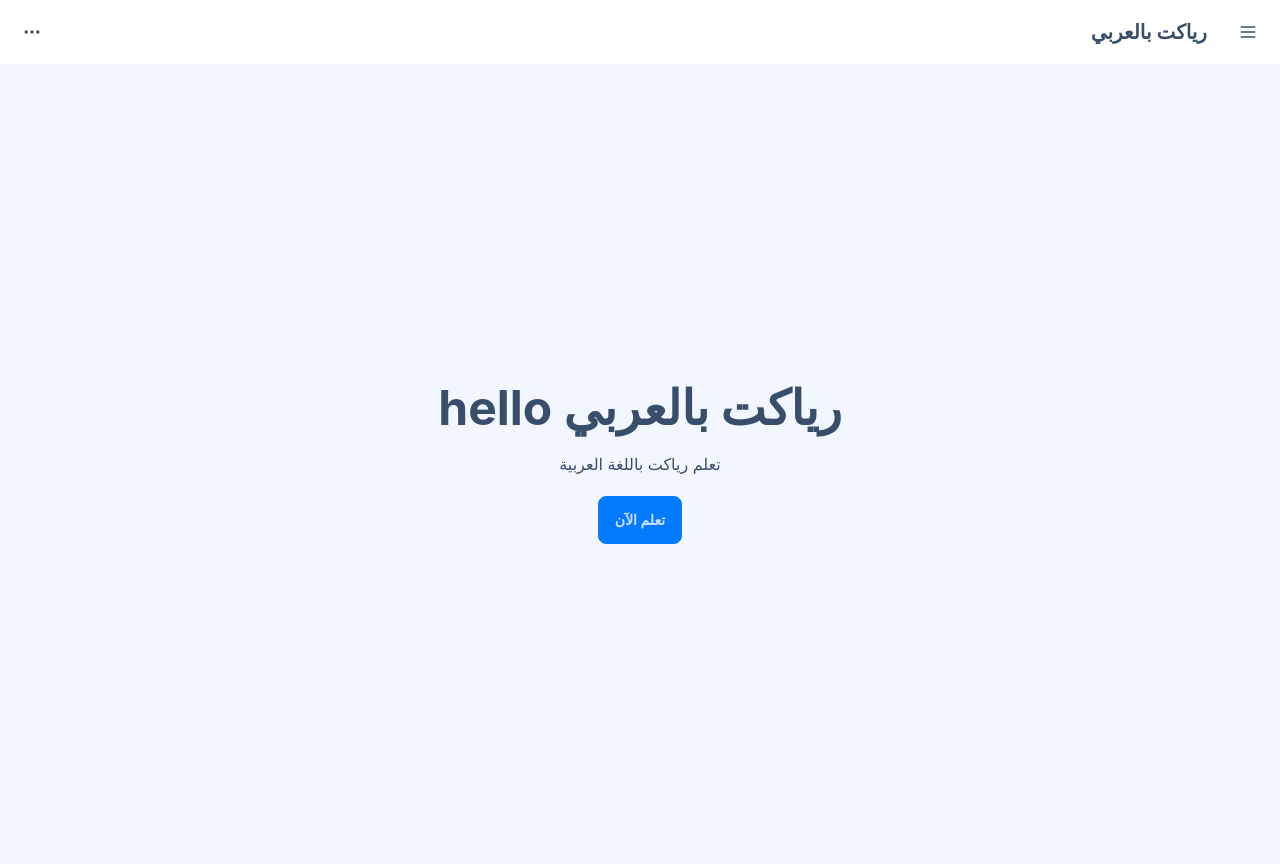
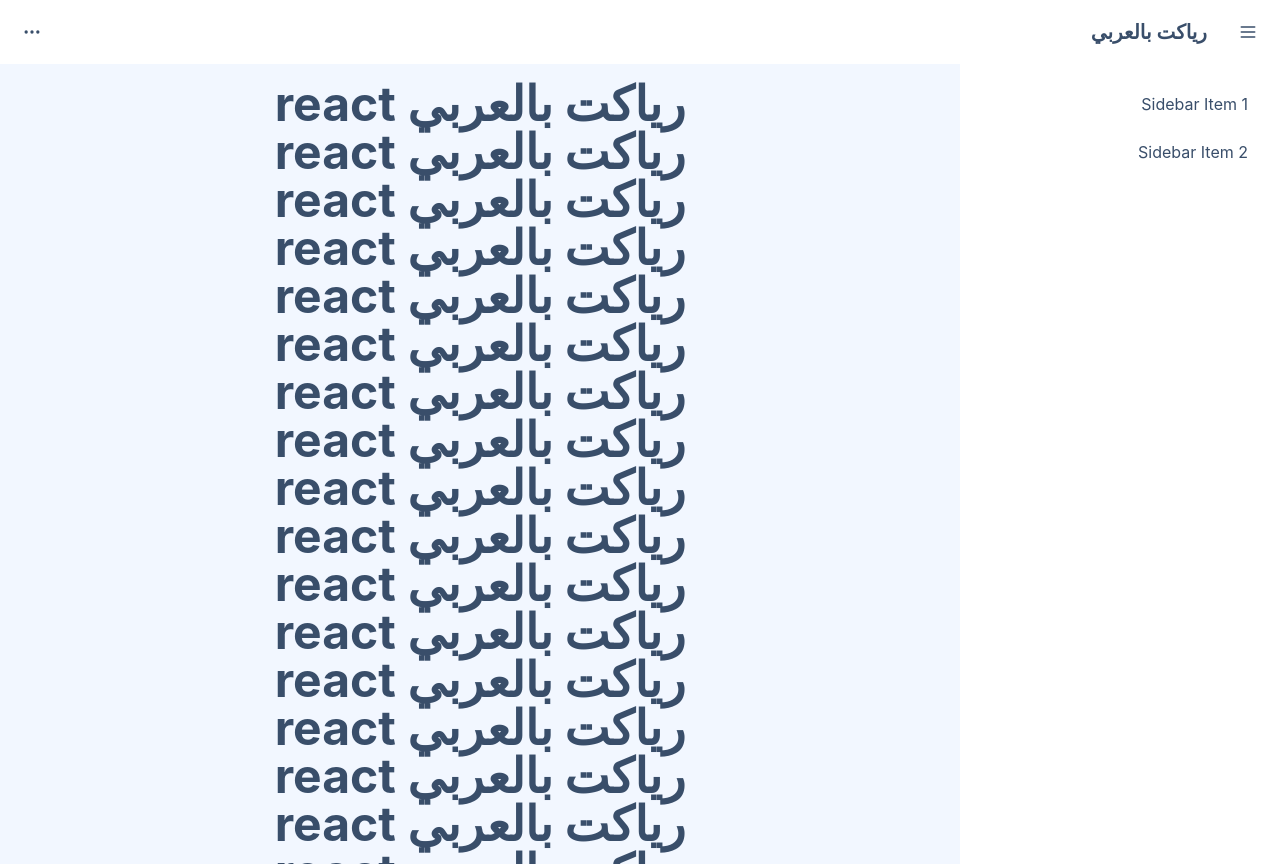
Before and after one commit to Saad5400/Learn-React-In-Arabic, a React (Create React App) app in the folder web-app/: page / in a window 1280 px wide. Built offline with nearby package versions, Linux system fonts and the light colour scheme; what tailwindcss-flip would draw is missing.

Commit message:
added working drawer mobile

```diff
--- a/web-app/src/App.jsx
+++ b/web-app/src/App.jsx
@@ -8,8 +8,24 @@ function Sample() {
       <div className="text-center hero-content">
         <div className="max-w-md">
           <h1 className="mb-5 text-5xl font-bold">
-            رياكت بالعربي
-            hello
+            رياكت بالعربي react<br />
+            رياكت بالعربي react<br />
+            رياكت بالعربي react<br />
+            رياكت بالعربي react<br />
+            رياكت بالعربي react<br />
+            رياكت بالعربي react<br />
+            رياكت بالعربي react<br />
+            رياكت بالعربي react<br />
+            رياكت بالعربي react<br />
+            رياكت بالعربي react<br />
+            رياكت بالعربي react<br />
+            رياكت بالعربي react<br />
+            رياكت بالعربي react<br />
+            رياكت بالعربي react<br />
+            رياكت بالعربي react<br />
+            رياكت بالعربي react<br />
+            رياكت بالعربي react<br />
+
           </h1>
           <p className="mb-5">
             تعلم رياكت باللغة العربية
--- a/web-app/src/components/shared/Layout.jsx
+++ b/web-app/src/components/shared/Layout.jsx
@@ -34,13 +34,13 @@ function Navbar() {
 function Drawer(props) {
     return (
         <div>
-            <div className="drawer">
+            <div className="drawer drawer-mobile">
                 <input id={drawerId} type="checkbox" className="drawer-toggle" />
                 <div className="drawer-content flex flex-col">
                     {props.children}
                 </div>
-                <div className="drawer-side w-fit fixed">
-                    <label htmlFor={drawerId} className="drawer-overlay hidden"></label>
+                <div className="drawer-side">
+                    <label htmlFor={drawerId} className="drawer-overlay"></label>
                     <ul className="menu p-4 w-80 bg-base-100">
                         <li><a>Sidebar Item 1</a></li>
                         <li><a>Sidebar Item 2</a></li>
```
